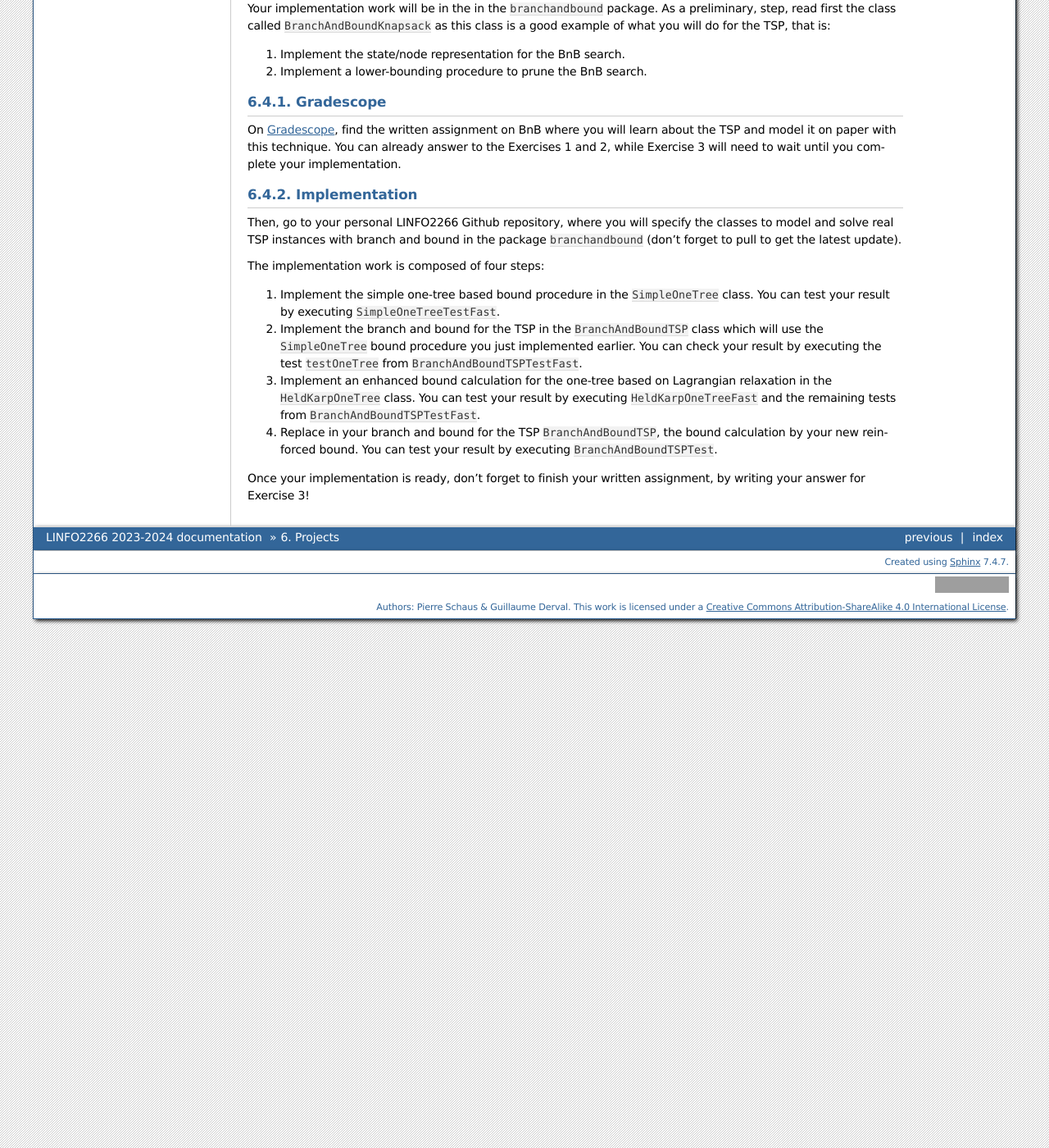
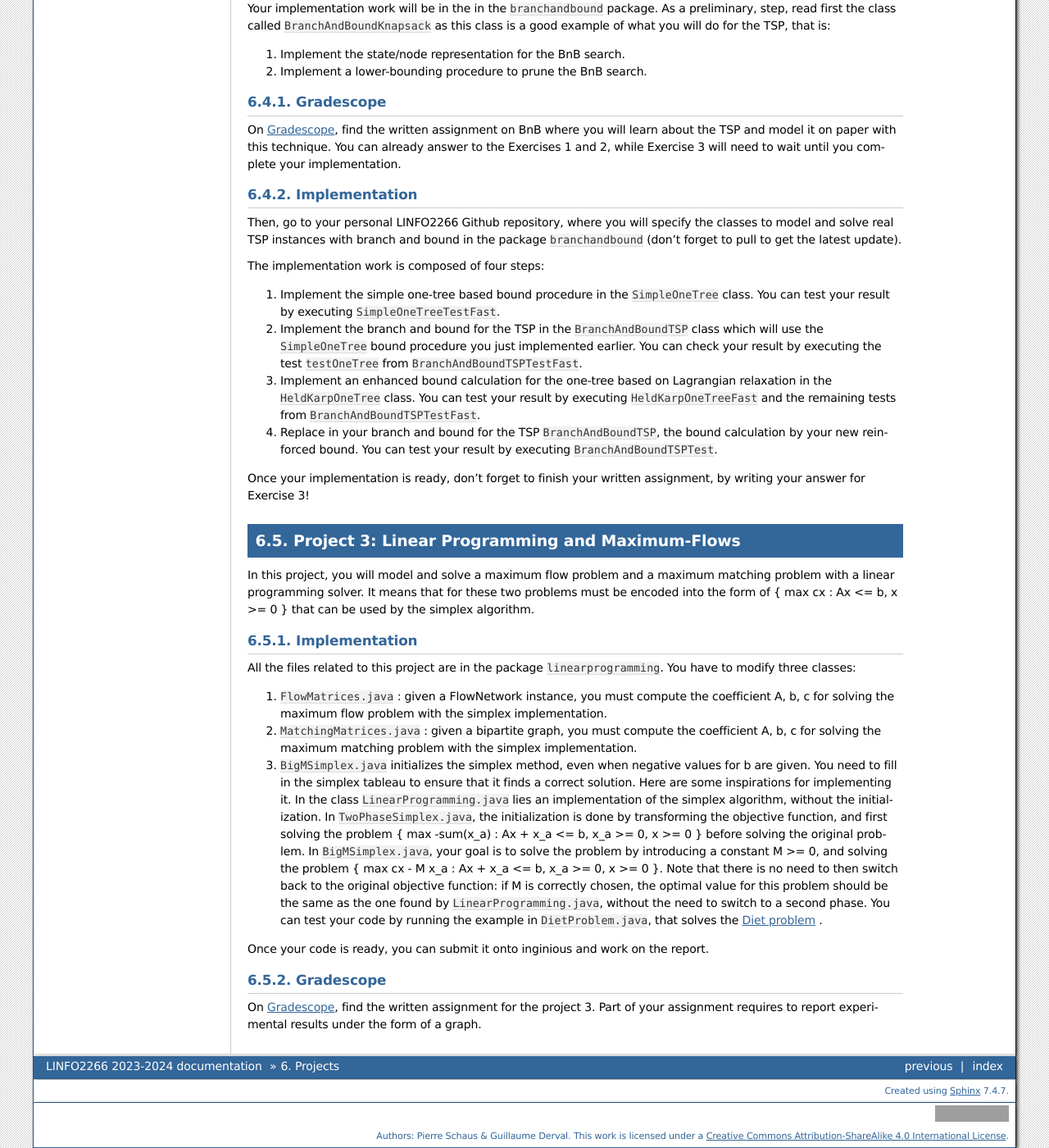
Before and after one commit to pschaus/linfo2266, a Sphinx documentation site: the page built from website/source/projects/index.rst, in a window 1280 px wide and 1400 px high, scrolled down 1464 px. Shown: the whole window at 82% size. Built offline with Sphinx 7.4.7, drawn with Linux system fonts in a browser that asks for light colours; pages that are not in the unit, such as notebooks, are missing from menus; some of the changed text lies outside the part shown; grey boxes are pictures that could not be loaded.

Commit message:
LP project statement

```diff
--- a/website/source/projects/index.rst
+++ b/website/source/projects/index.rst
@@ -77,32 +77,32 @@ The implementation work is composed of four steps:
 
 Once your implementation is ready, don't forget to finish your written assignment, by writing your answer for Exercise 3!
 
-..
-   Project 3: Linear Programming and Maximum-Flows
-   ===================================================
+Project 3: Linear Programming and Maximum-Flows
+===================================================
 
 
-   In this project, you will model and solve a maximum flow problem and a maximum matching problem with a linear programming solver.
-   It means that for these two problems must be encoded into the form of { max cx : Ax <= b, x >= 0 } that can be used
-   by the simplex algorithm.
+In this project, you will model and solve a maximum flow problem and a maximum matching problem with a linear programming solver.
+It means that for these two problems must be encoded into the form of { max cx : Ax <= b, x >= 0 } that can be used
+by the simplex algorithm.
 
-   Implementation
-   ---------------
+Implementation
+---------------
 
+All the files related to this project are in the package ``linearprogramming``. You have to modify three classes:
 
-   All the files related to this project are in the package ``linearprogramming``. You have to modify two classes
+#. ``FlowMatrices.java`` : given a FlowNetwork instance, you must compute the coefficient A, b, c for solving the maximum flow problem with the simplex implementation.
+#. ``MatchingMatrices.java`` : given a bipartite graph, you must compute the coefficient A, b, c for solving the maximum matching problem with the simplex implementation.
+#. ``BigMSimplex.java`` initializes the simplex method, even when negative values for b are given. You need to fill in the simplex tableau to ensure that it finds a correct solution. Here are some inspirations for implementing it. In the class ``LinearProgramming.java`` lies an implementation of the simplex algorithm, without the initialization. In ``TwoPhaseSimplex.java``, the initialization is done by transforming the objective function, and first solving the problem { max -sum(x_a) : Ax + x_a <= b, x_a >= 0, x >= 0 } before solving the original problem. In ``BigMSimplex.java``, your goal is to solve the problem by introducing a constant M >= 0, and solving the problem { max cx - M x_a : Ax + x_a <= b, x_a >= 0, x >= 0 }. Note that there is no need to then switch back to the original objective function: if M is correctly chosen, the optimal value for this problem should be the same as the one found by ``LinearProgramming.java``, without the need to switch to a second phase. You can test your code by running the example in ``DietProblem.java``, that solves the `Diet problem <https://en.wikipedia.org/wiki/Stigler_diet>`_ .
 
+Once your code is ready, you can submit it onto inginious and work on the report.
 
-   #. ``FlowMatrices.java`` given a FlowNetwork instance, you must compute the coefficient A, b, c for solving the maximum flow problem with the simplex implementation.
-   #. ``MatchingMatrices.java`` given a bipartite graph, you must compute the coefficient A, b, c for solving the maximum matching problem with the simplex implementation.
+Gradescope
+--------------
 
-   Gradescope
-   --------------
+On `Gradescope <https://www.gradescope.com/>`_, find the written assignment for the project 3.
+Part of your assignment requires to report experimental results under the form of a graph.
 
-   On `Gradescope <https://www.gradescope.com/>`_, find the written assignment for the project 3.
-   Part of your assignment requires to report experimental results under the form of a graph.
-
-
+..
    Project 4: Local Search
    ===================================================
 
```
